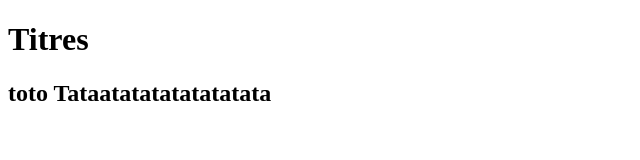
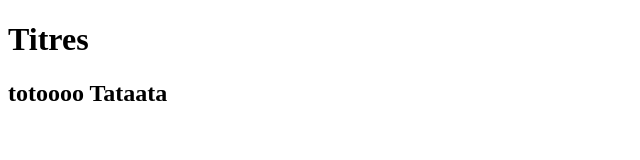
Before and after one commit to xidoc/test, a plain HTML site: page indexxxxx.html in a window 1280 px wide. Shown: the whole page, without its empty margins (0-640 px from the left). Drawn offline with Linux system fonts and the light colour scheme.

Commit message:
commit et push de indexxxxx.html sur dev2

```diff
--- a/indexxxxx.html
+++ b/indexxxxx.html
@@ -5,6 +5,6 @@
         <body>
 <h1>Titres</h1>
 
-<h2>toto Tataatatatatatatatata</h2>
+<h2>totoooo Tataata</h2>
         </body>
     </html>
```
